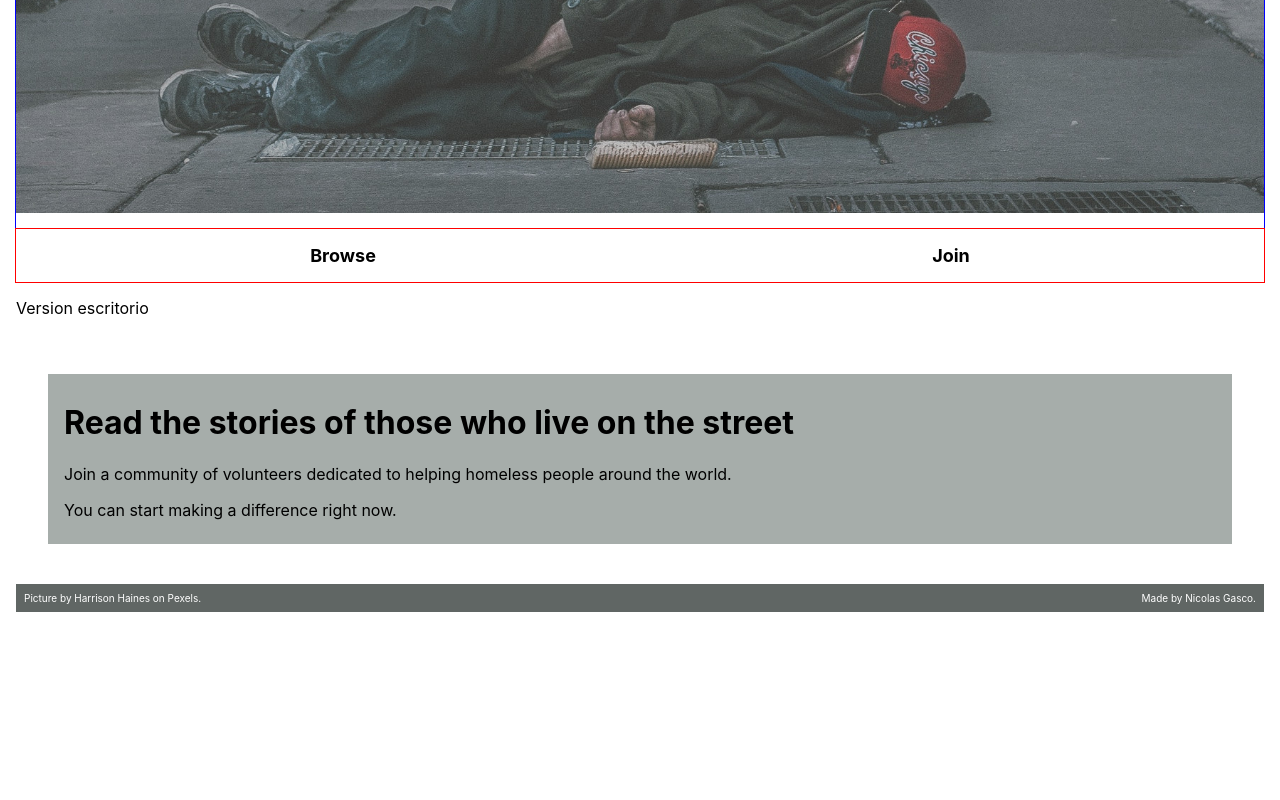
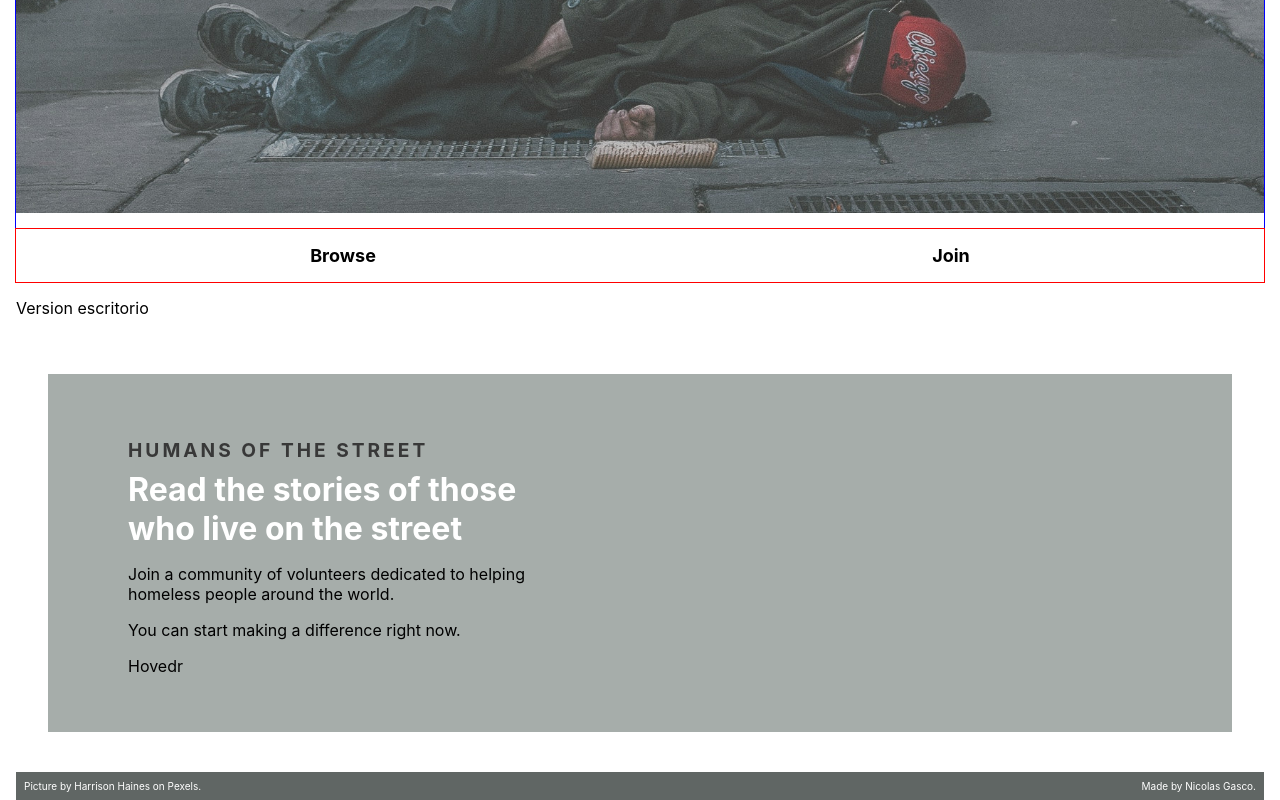
Before and after one commit to nicolasgasco/humans_of_the_streets_react_node, a React (Create React App) app in the folder front/: page / in a window 1280 px wide. Shown: the part 571-1371 px from the top of the page. Before the commit the page ends 1183 px from the top, so only its background shows below. Built offline with nearby package versions, Linux system fonts and the light colour scheme.

Commit message:
Added style to home content

```diff
--- /dev/null
+++ b/front/src/components/Main/HomeContent.css
@@ -0,0 +1,27 @@
+.home-content {
+    padding: 1rem;
+}
+
+.home-content__white-header {
+  margin: 0;
+  color: white;
+  font-size: xx-large;
+}
+
+.home-content__allcaps-header {
+  margin: 0.5rem 0;
+  color: rgb(56, 56, 56);
+  text-transform: uppercase;
+  font-size: larger;
+  letter-spacing: 3px;
+}
+
+@media only screen and (min-width: 600px) {
+  footer small {
+    font-size: x-small;
+  }
+  .home-content {
+    padding: 3rem 4rem;
+    max-width: 50%;
+  }
+}
--- a/front/src/components/Main/HomeContent.js
+++ b/front/src/components/Main/HomeContent.js
@@ -1,17 +1,23 @@
-import { Link } from "react-router-dom";
+import './HomeContent.css';
 import ColoredWrapper from "../UI/ColoredWrapper";
 import MainWrapper from "../UI/MainWrapper";
+import StandardButton from '../UI/StandardButton';
 
+// Text content shown on home
 const HomeContent = () => {
   return (
     <MainWrapper>
-      <ColoredWrapper>
-        <h1>Read the stories of those who live on the street</h1>
+      <ColoredWrapper >
+        <div className="home-content">
+        <h1 className="home-content__allcaps-header">Humans of the Street</h1>
+        <h2 className="home-content__white-header">Read the stories of those who live on the street</h2>
         <p>
           Join a community of volunteers dedicated to helping homeless people
           around the world.
         </p>
         <p>You can start making a difference right now.</p>
+        <StandardButton link={"/browse/"} text={"Start browsing"}/>
+        </div>
       </ColoredWrapper>
     </MainWrapper>
   );
```
